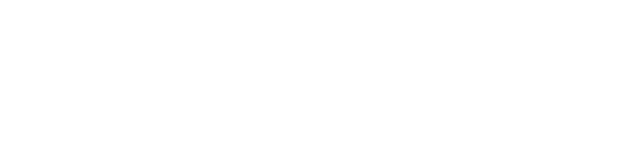
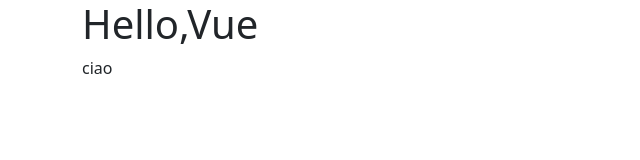
Before and after one commit to teoma145/vue-hello, a plain HTML site: page index.html in a window 1280 px wide. Shown: the whole page, without its empty margins (0-640 px from the left). Drawn offline with nearby package versions, Linux system fonts and the light colour scheme.

Commit message:
stampa-hello-vue

```diff
--- a/index.html
+++ b/index.html
@@ -12,7 +12,11 @@
 </head>
 
 <body>
-  <div>
+  <div class="container" id="content">
+    <div>
+        <h1>{{ pagetitle }}</h1>
+        <p>ciao</p>
+    </div>
 
   </div>
 
--- a/js/script.js
+++ b/js/script.js
@@ -0,0 +1,9 @@
+
+
+Vue.createApp({
+    data(){
+        return{
+            pagetitle:'Hello,Vue'
+        };
+    }
+}).mount('#content');
```
